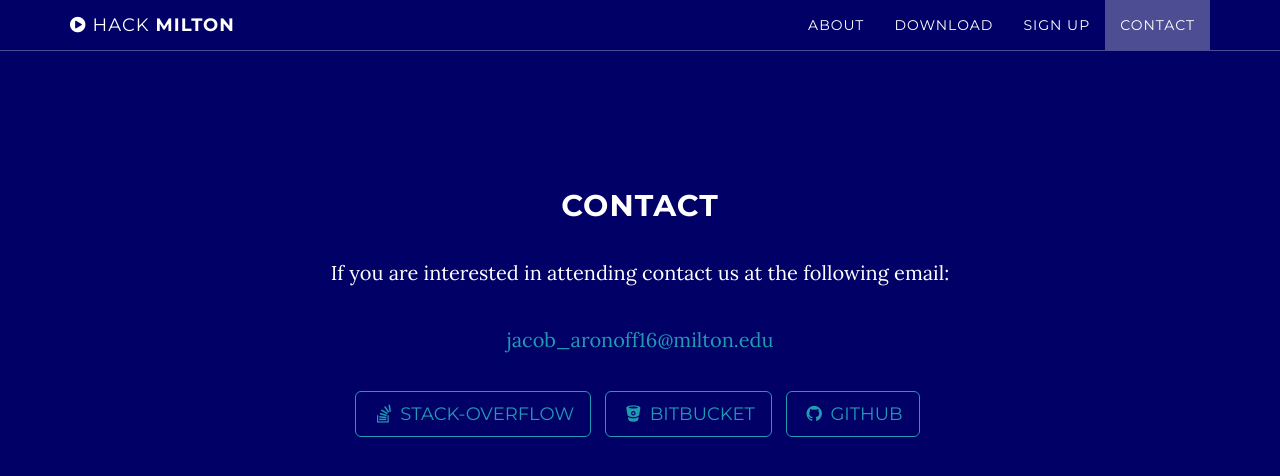
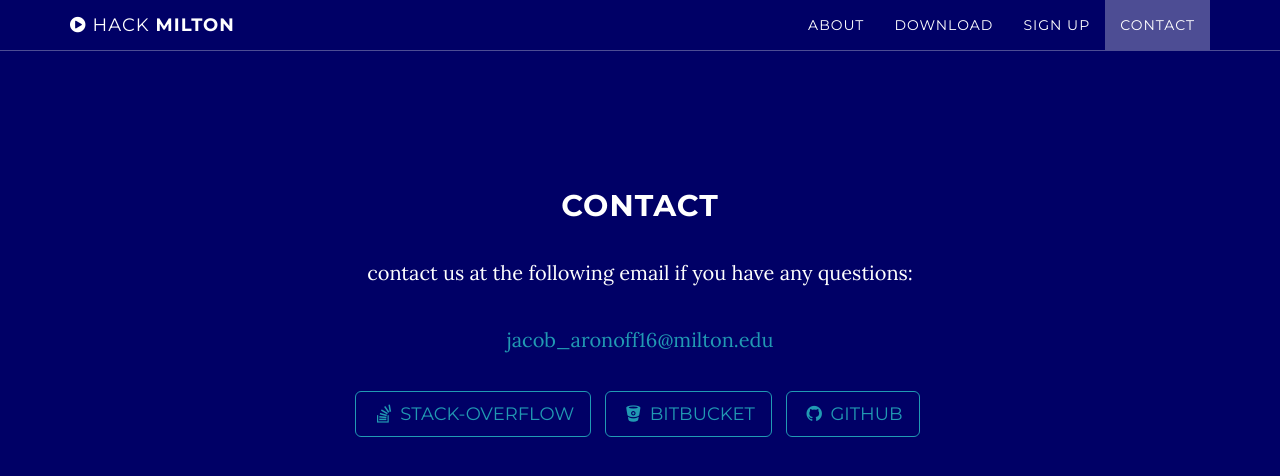
Before and after one commit to milton-programming/milton-programming.github.io, a Jekyll site: the page built from index.html, in a window 1280 px wide and 900 px high, scrolled down 2231 px. Shown: the top 476 px of the window. Built offline with Jekyll 4.4.1, drawn with Linux system fonts in a browser that asks for light colours.

Commit message:
fixed contact

```diff
--- a/_config.yml
+++ b/_config.yml
@@ -3,7 +3,7 @@ title: HackMilton
 email: jacob_aronoff16@milton.edu
 url: https://github.com/milton-programming/
 description: "HackMilton is a new hackathon that will run November 15th. "
-contactDescription: "If you are interested in attending contact us at the following email: "
+contactDescription: "contact us at the following email if you have any questions: "
 introText: "On November 15th, Milton Academy will hold their first ever hackathon."
 info: "Check back in the coming week for more information"
 
```
